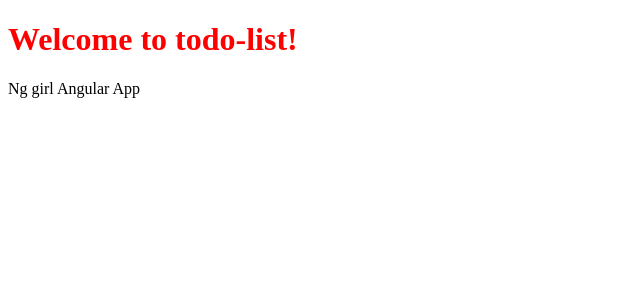
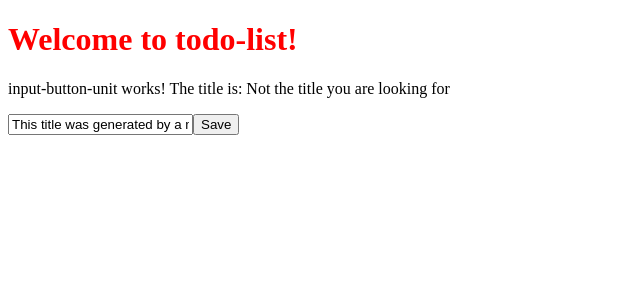
Before and after one commit to yanPacifica/nggirls-2021, an Angular app: page / in a window 1280 px wide. Shown: the top 300 px of the page, without its empty margins (0-640 px from the left). Built offline with nearby package versions, Linux system fonts and the light colour scheme.

Commit message:
feat(button): step6 - property binding

```diff
--- a/src/app/input-button-unit/input-button-unit.component.ts
+++ b/src/app/input-button-unit/input-button-unit.component.ts
@@ -4,8 +4,11 @@
   selector: 'app-input-button-unit',
   template: `
     <p>
-      {{title}}
+      input-button-unit works!
+      The title is: {{title}}
     </p>
+    <input [value]="generateTitle()">
+    <button>Save</button>
   `,
   styleUrls: ['./input-button-unit.component.scss']
 })
@@ -14,14 +17,16 @@
   title = 'Hello World';
 
   constructor() {
-    console.log('In constructor');
-    this.changeTitle('Ng girl Angular App');
-    console.log(this.title);
   }
 
   ngOnInit(): void {
+    setTimeout(() => {
+      this.title = 'Not the title you are looking for';
+    }, 3000);
   }
 
-  changeTitle = (newTitle: string): void => {this.title = newTitle; };
+  generateTitle(): string {
+    return 'This title was generated by a method.';
+  }
 
 }
```
